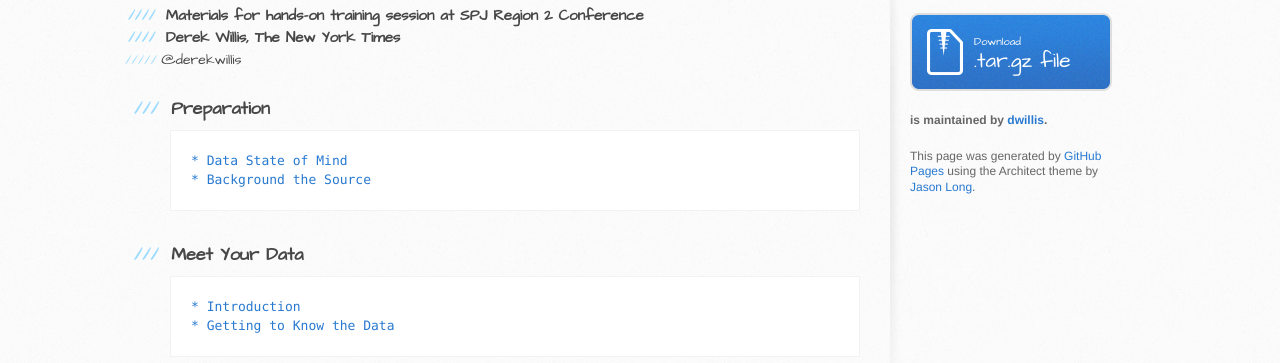
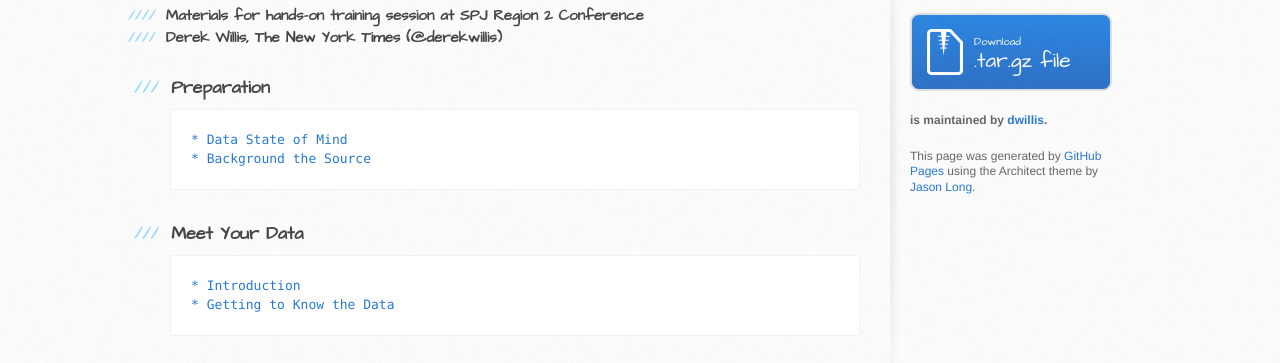
Before and after one commit to dwillis/interviewing-data, a plain HTML site: page index.html in a window 1280 px wide. Shown: the part 425-788 px from the top of the page. Drawn offline with Linux system fonts and the light colour scheme.

Commit message:
cleaning up

```diff
--- a/index.html
+++ b/index.html
@@ -38,8 +38,7 @@
 <a name="materials-for-hands-on-training-session-at-spj-region-2-conference" class="anchor" href="#materials-for-hands-on-training-session-at-spj-region-2-conference"><span class="octicon octicon-link"></span></a>Materials for hands-on training session at SPJ Region 2 Conference</h4>
 
 <h4>
-<a name="derek-willis-the-new-york-times" class="anchor" href="#derek-willis-the-new-york-times"><span class="octicon octicon-link"></span></a>Derek Willis, The New York Times</h4>
-<h5><a name="derek-willis-the-new-york-times" class="anchor" href="#derek-willis-the-new-york-times"><span class="octicon octicon-link"></span></a>@derekwillis</h5>
+<a name="derek-willis-the-new-york-times" class="anchor" href="#derek-willis-the-new-york-times"><span class="octicon octicon-link"></span></a>Derek Willis, The New York Times (@derekwillis)</h4>
 
 <h3>
 <a name="preparation" class="anchor" href="#preparation"><span class="octicon octicon-link"></span></a>Preparation</h3>
```
